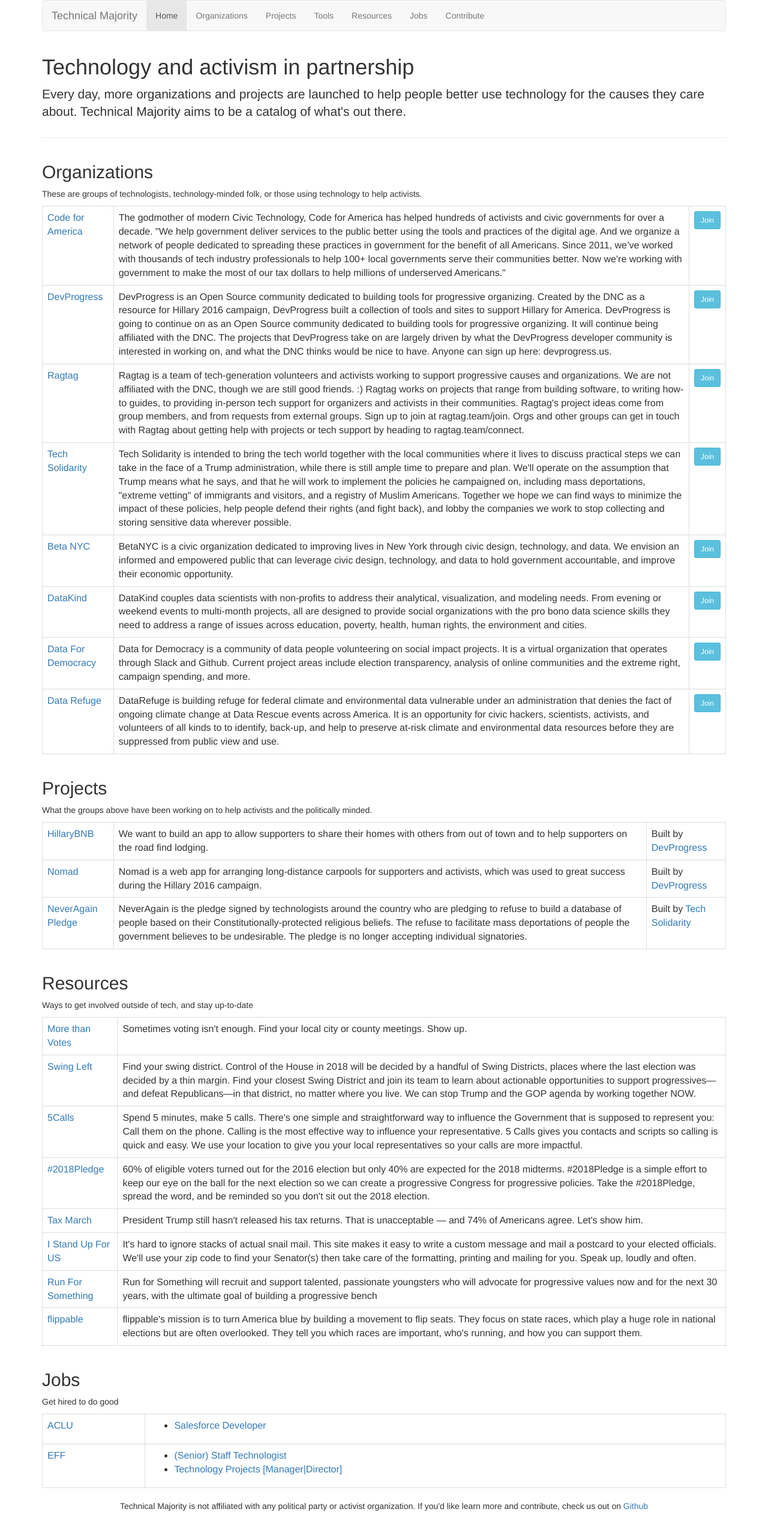
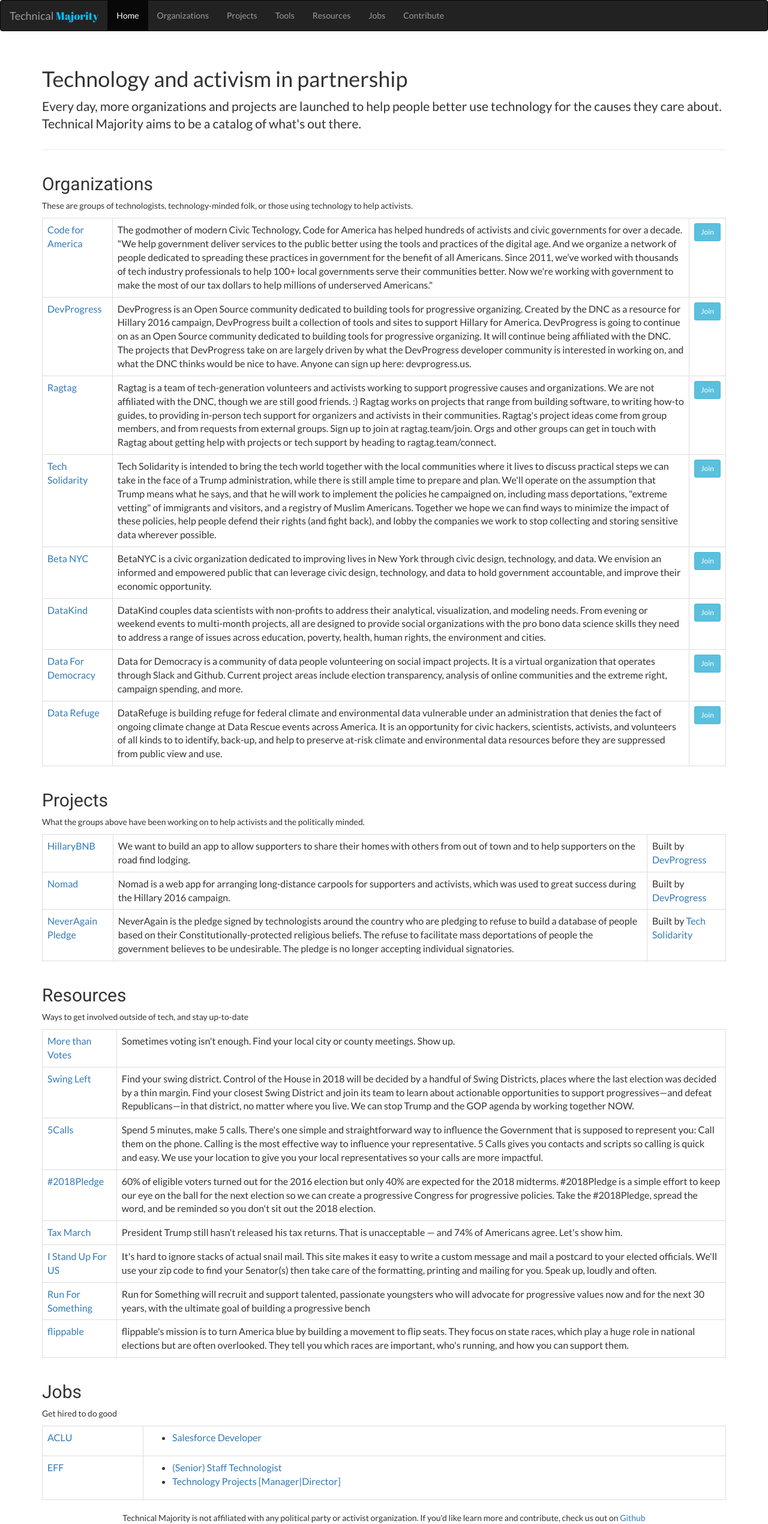
Before and after one commit to phildini/technicalmajority, a Jekyll site: the page built from docs/index.md, in a window 1280 px wide. Shown: the whole page at 60% size. Built offline with Jekyll 4.4.1, drawn with Linux system fonts in a browser that asks for light colours; nearby versions of some CDN libraries.

Commit message:
Start applying some design

```diff
--- a/docs/_layouts/home.html
+++ b/docs/_layouts/home.html
@@ -3,7 +3,7 @@
         <title>Technical Majority</title>
         <!-- Required meta tags -->
         <meta charset="utf-8">
-        <meta name="viewport" content="width=device-width, initial-scale=1, shrink-to-fit=no">
+        <meta name="viewport" content="width=device-width, initial-scale=1">
 
         <meta property="og:url" content="http://technicalmajority.com">
         <meta property="og:type" content="website">
@@ -20,6 +20,8 @@
         <!-- Bootstrap CSS -->
         <!-- Latest compiled and minified CSS -->
         <link rel="stylesheet" href="https://maxcdn.bootstrapcdn.com/bootstrap/3.3.7/css/bootstrap.min.css" integrity="sha384-BVYiiSIFeK1dGmJRAkycuHAHRg32OmUcww7on3RYdg4Va+PmSTsz/K68vbdEjh4u" crossorigin="anonymous">
+        <link href="https://fonts.googleapis.com/css?family=Abril+Fatface|Lato:400,900|Roboto:400,900" rel="stylesheet">
+        <link href="/css/main.css" rel="stylesheet">
         <script>
           (function(i,s,o,g,r,a,m){i['GoogleAnalyticsObject']=r;i[r]=i[r]||function(){
           (i[r].q=i[r].q||[]).push(arguments)},i[r].l=1*new Date();a=s.createElement(o),
@@ -32,8 +34,7 @@
         </script>
     </head>
     <body>
-    <div class="container">
-        <nav class="navbar navbar-default">
+    <nav class="navbar navbar-inverse">
       <div class="container-fluid">
         <!-- Brand and toggle get grouped for better mobile display -->
         <div class="navbar-header">
@@ -43,7 +44,7 @@
             <span class="icon-bar"></span>
             <span class="icon-bar"></span>
           </button>
-              <a class="navbar-brand" href="/">Technical Majority</a>
+          <a class="navbar-brand" href="/"><span class="tech-logo">Technical</span> <span class="major-logo">Majority</span></a>
         </div>
 
         <!-- Collect the nav links, forms, and other content for toggling -->
@@ -60,7 +61,8 @@
         </div><!-- /.navbar-collapse -->
       </div><!-- /.container-fluid -->
     </nav>
-
+    <div class="container">
+        <div class="hero">
         <div class="page-header">
         <h1>Technology and activism in partnership</h1>
         <p class="lead">Every day, more organizations and projects are launched to help people better use technology for the causes they care about. Technical Majority aims to be a catalog of what's out there.</p>
--- /dev/null
+++ b/docs/css/main.scss
@@ -0,0 +1,23 @@
+---
+---
+
+body {
+    font-family: 'Lato', sans-serif;
+}
+
+.tech-logo {
+    font-family: 'Lato', sans-serif;
+}
+
+.major-logo {
+    font-family: 'Abril Fatface', cursive;
+    color: deepskyblue;
+}
+
+h1 {
+    font-family: 'Lato', sans-serif;
+}
+
+h2 {
+    font-family: 'Roboto', sans-serif;
+}
```
Lines whose indentation alone changed are shown as unchanged.
